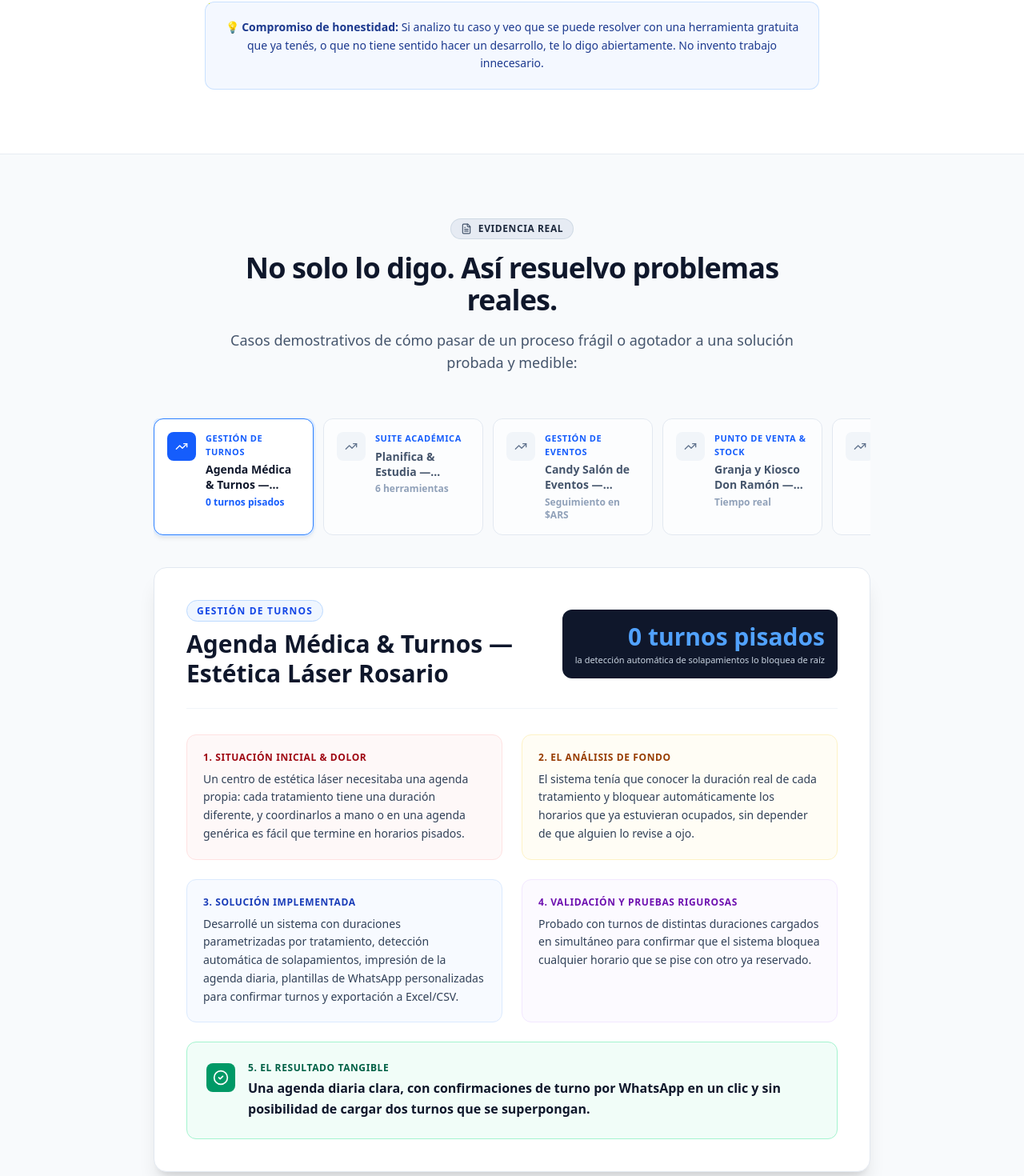
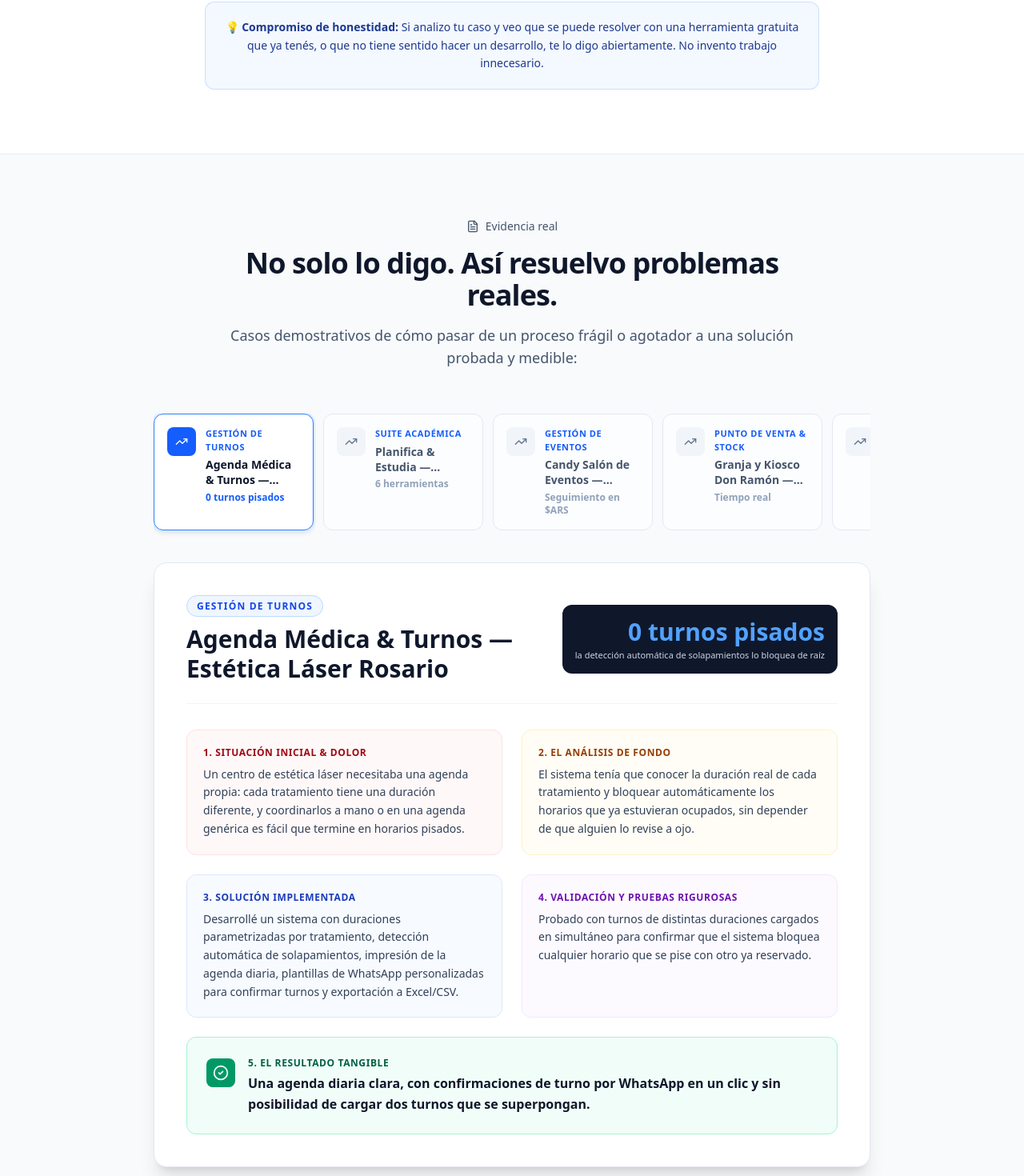
Before and after one commit to sofiigentaa/SG, a React (Vite) app: page / in a window 1280 px wide. Shown: the part 7920-9390 px from the top of the page at 80% size. Built offline with nearby package versions, Linux system fonts and the light colour scheme.

Commit message:
Update CasesSection.tsx

```diff
--- a/src/components/CasesSection.tsx
+++ b/src/components/CasesSection.tsx
@@ -1,7 +1,8 @@
 import React, { useState, useEffect } from 'react';
+import { motion, AnimatePresence } from 'motion/react';
 import { CaseStudy } from '../types';
 import { CASE_STUDIES } from '../data/content';
-import { CheckCircle2, FileText, Sparkles, TrendingUp, Github } from 'lucide-react';
+import { CheckCircle2, FileText, TrendingUp, ExternalLink } from 'lucide-react';
 
 interface CasesSectionProps {
   cases?: CaseStudy[];
@@ -25,13 +26,19 @@ export const CasesSection: React.FC<CasesSectionProps> = ({ cases = CASE_STUDIES
   if (!activeCase) return null;
 
   return (
-    <section id="casos" className="py-20 bg-slate-50 border-b border-slate-200/80">
+    <section id="casos" className="py-20 bg-slate-50">
       <div className="max-w-7xl mx-auto px-4 sm:px-6 lg:px-8">
 
         {/* Header */}
-        <div className="max-w-3xl mx-auto text-center space-y-4 mb-14">
-          <div className="inline-flex items-center gap-2 px-3 py-1 rounded-full bg-slate-200/80 text-slate-800 text-xs font-bold tracking-wider uppercase border border-slate-300/80">
-            <FileText className="w-3.5 h-3.5 text-slate-600" />
+        <motion.div
+          initial={{ opacity: 0, y: 16 }}
+          whileInView={{ opacity: 1, y: 0 }}
+          viewport={{ once: true, margin: '-60px' }}
+          transition={{ duration: 0.6, ease: [0.16, 1, 0.3, 1] }}
+          className="max-w-3xl mx-auto text-center space-y-4 mb-14"
+        >
+          <div className="inline-flex items-center gap-2 text-sm font-medium text-slate-600">
+            <FileText className="w-4 h-4" />
             <span>Evidencia real</span>
           </div>
           <h2 className="text-3xl sm:text-4xl font-extrabold tracking-tight text-slate-900">
@@ -40,10 +47,16 @@ export const CasesSection: React.FC<CasesSectionProps> = ({ cases = CASE_STUDIES
           <p className="text-base sm:text-lg text-slate-600">
             Casos demostrativos de cómo pasar de un proceso frágil o agotador a una solución probada y medible:
           </p>
-        </div>
+        </motion.div>
 
         {/* Case Selector Tabs */}
-        <div className="flex flex-col md:flex-row gap-3 max-w-4xl mx-auto mb-8 overflow-x-auto pb-2">
+        <motion.div
+          initial={{ opacity: 0, y: 16 }}
+          whileInView={{ opacity: 1, y: 0 }}
+          viewport={{ once: true, margin: '-40px' }}
+          transition={{ duration: 0.5, delay: 0.1, ease: [0.16, 1, 0.3, 1] }}
+          className="flex flex-col md:flex-row gap-3 max-w-4xl mx-auto mb-8 overflow-x-auto pb-2"
+        >
           {activeCasesList.map((c) => {
             const isActive = c.id === activeCaseId;
             return (
@@ -74,10 +87,18 @@ export const CasesSection: React.FC<CasesSectionProps> = ({ cases = CASE_STUDIES
               </button>
             );
           })}
-        </div>
+        </motion.div>
 
         {/* Active Case Detail Box */}
-        <div className="bg-white rounded-2xl border border-slate-200 shadow-xl p-6 sm:p-10 max-w-4xl mx-auto">
+        <AnimatePresence mode="wait">
+          <motion.div
+            key={activeCase.id}
+            initial={{ opacity: 0, y: 12 }}
+            animate={{ opacity: 1, y: 0 }}
+            exit={{ opacity: 0, y: -12 }}
+            transition={{ duration: 0.35, ease: [0.16, 1, 0.3, 1] }}
+            className="bg-white rounded-2xl border border-slate-200 shadow-xl p-6 sm:p-10 max-w-4xl mx-auto"
+          >
 
           {/* Top Tag & Title */}
           <div className="border-b border-slate-100 pb-6 mb-8 flex flex-col sm:flex-row sm:items-center justify-between gap-4">
@@ -88,15 +109,15 @@ export const CasesSection: React.FC<CasesSectionProps> = ({ cases = CASE_STUDIES
               <h3 className="text-2xl sm:text-3xl font-extrabold text-slate-900 mt-3 leading-tight">
                 {activeCase.title}
               </h3>
-              {activeCase.repoUrl && (
+              {activeCase.siteUrl && (
                 <a
-                  href={activeCase.repoUrl}
+                  href={activeCase.siteUrl}
                   target="_blank"
                   rel="noopener noreferrer"
                   className="inline-flex items-center gap-1.5 mt-2 text-xs font-bold text-slate-500 hover:text-blue-600 transition-colors"
                 >
-                  <Github className="w-3.5 h-3.5" />
-                  <span>Ver el proyecto en GitHub</span>
+                  <ExternalLink className="w-3.5 h-3.5" />
+                  <span>Ver el sitio web</span>
                 </a>
               )}
             </div>
@@ -174,7 +195,8 @@ export const CasesSection: React.FC<CasesSectionProps> = ({ cases = CASE_STUDIES
 
           </div>
 
-        </div>
+        </motion.div>
+        </AnimatePresence>
 
       </div>
     </section>
```
